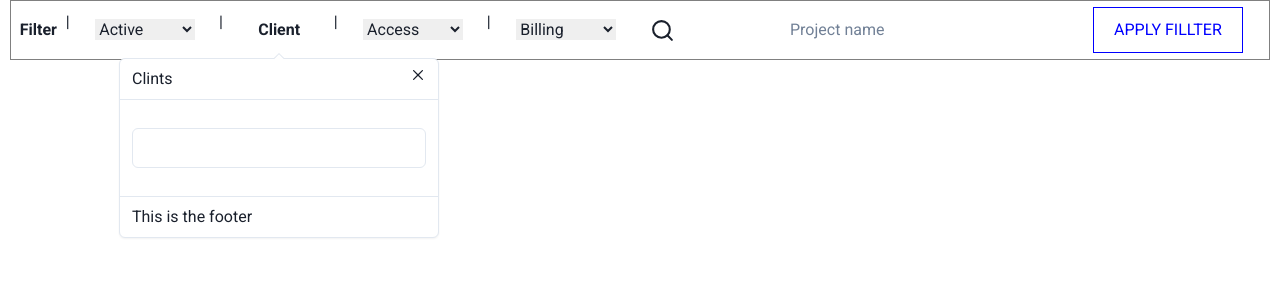
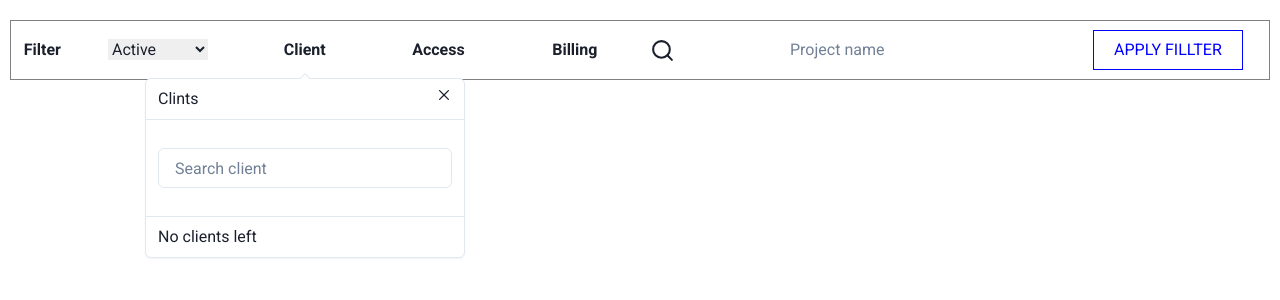
Before and after one commit to Durgashankar001/clockify_clone, a React (Create React App) app in the folder frontend/: page / in a window 1280 px wide. Both pictures are taken after a click on the button "Client". Shown: the top 300 px of the page. Built offline with nearby package versions, Linux system fonts and the light colour scheme.

Commit message:
Day-2 task completed

```diff
--- a/frontend/src/Components/Filtersection/FilterSection.jsx
+++ b/frontend/src/Components/Filtersection/FilterSection.jsx
@@ -1,7 +1,7 @@
 import React from 'react';
 import './filterswection.css';
 import { FiSearch } from 'react-icons/fi';
-import { Button, Checkbox, Input, Portal } from '@chakra-ui/react';
+import { Button, Checkbox, Input, Portal, Text } from '@chakra-ui/react';
 import {
   Popover,
   PopoverTrigger,
@@ -20,7 +20,7 @@ const FilterSection = () => {
       <div className="container">
         <table width="50%">
           <tr>
-            <th>Filter</th>|
+            <th>Filter</th>
             <th>
               <select name="" id="">
                 <option>Active</option>
@@ -28,7 +28,7 @@ const FilterSection = () => {
                 <option>All</option>
               </select>
             </th>
-            |
+
             <th>
               {/* <select name="" id="">
                 <option>Client</option>
@@ -42,9 +42,13 @@ const FilterSection = () => {
                 <option>Active</option>
               </select> */}
 
+              {/*  chakra ui used*/}
+
               <Popover>
                 <PopoverTrigger>
-                  <Button bg={"none"} _hover={{background:"none"}}>Client</Button>
+                  <Button bg={'none'} _hover={{ background: 'none' }}>
+                    Client
+                  </Button>
                 </PopoverTrigger>
                 <Portal>
                   <PopoverContent>
@@ -52,24 +56,56 @@ const FilterSection = () => {
                     <PopoverHeader>Clints</PopoverHeader>
                     <PopoverCloseButton />
                     <PopoverBody>
-                      <Input mt={5} mb={5} />
+                      <Input mt={5} mb={5} placeholder="Search client" />
                     </PopoverBody>
-                    <PopoverFooter>This is the footer</PopoverFooter>
+                    <PopoverFooter>No clients left</PopoverFooter>
                   </PopoverContent>
                 </Portal>
               </Popover>
             </th>
-            |
+
             <th>
-              <select name="" id="">
+              {/* <select name="" id="">
                 <option>Access</option>
                 <option>Active</option>
                 <option>Active</option>
-              </select>
+              </select> */}
+
+              {/*  chakra ui used*/}
+
+              <Popover>
+                <PopoverTrigger>
+                  <Button bg={'none'} _hover={{ background: 'none' }}>
+                    Access
+                  </Button>
+                </PopoverTrigger>
+                <Portal>
+                  <PopoverContent>
+                    <PopoverArrow />
+                    <PopoverHeader>Access</PopoverHeader>
+                    <PopoverCloseButton />
+                    <PopoverBody>
+                      <Input
+                        mt={5}
+                        mb={5}
+                        placeholder="Find members of groups..."
+                      />
+                      <Checkbox>Select All</Checkbox>
+                    </PopoverBody>
+
+                    <PopoverFooter>
+                      <Text fontSize="xl" mb={2}>
+                        Users
+                      </Text>
+                      <Checkbox>Users</Checkbox>
+                    </PopoverFooter>
+                  </PopoverContent>
+                </Portal>
+              </Popover>
             </th>
-            |
+
             <th>
-              <select name="" id="">
+              {/* <select name="" id="">
                 <option>Billing</option>
                 <option>
                   <Checkbox className="check" defaultChecked>
@@ -79,7 +115,29 @@ const FilterSection = () => {
                 <option>
                   <Checkbox defaultChecked> Non billable</Checkbox>
                 </option>
-              </select>
+              </select> */}
+
+              {/*  chakra ui used*/}
+
+              <Popover>
+                <PopoverTrigger>
+                  <Button bg={'none'} _hover={{ background: 'none' }}>
+                    Billing
+                  </Button>
+                </PopoverTrigger>
+                <Portal>
+                  <PopoverContent>
+                    <PopoverArrow />
+                    <PopoverHeader>Billing</PopoverHeader>
+                    <PopoverCloseButton />
+                    <PopoverBody>
+                      <Checkbox mr={3}>Billable</Checkbox>
+                      <Checkbox>Non billable</Checkbox>
+                    </PopoverBody>
+                    <PopoverFooter></PopoverFooter>
+                  </PopoverContent>
+                </Portal>
+              </Popover>
             </th>
           </tr>
         </table>
--- a/frontend/src/Components/Filtersection/filterswection.css
+++ b/frontend/src/Components/Filtersection/filterswection.css
@@ -11,6 +11,7 @@
   gap: 10px;
   margin-left: 10PX;
   margin-right: 10px;
+  margin-top: 20px;
 }
 
 .container select {
@@ -27,8 +28,13 @@
   padding: 10px 110px;
 }
 
+.search input:hover{
+  border-radius: 3px;
+  border: 1px solid black;
+}
+
 .button_apply button {
-  padding: 10px 20px;
+  padding: 7px 20px;
   color: blue;
   background-color: #fff;
   border: 1px solid blue;
@@ -47,13 +53,10 @@
   margin-top: 10px;
   margin-right: 5px;
   font-size: 25px;
+  cursor: pointer;
 }
 
 /* .search_client {
   border: 2px solid red;
   background-color: rgb(232, 11, 11);
 } */
-
-.check{
-  background-color: aqua;
-}
```
